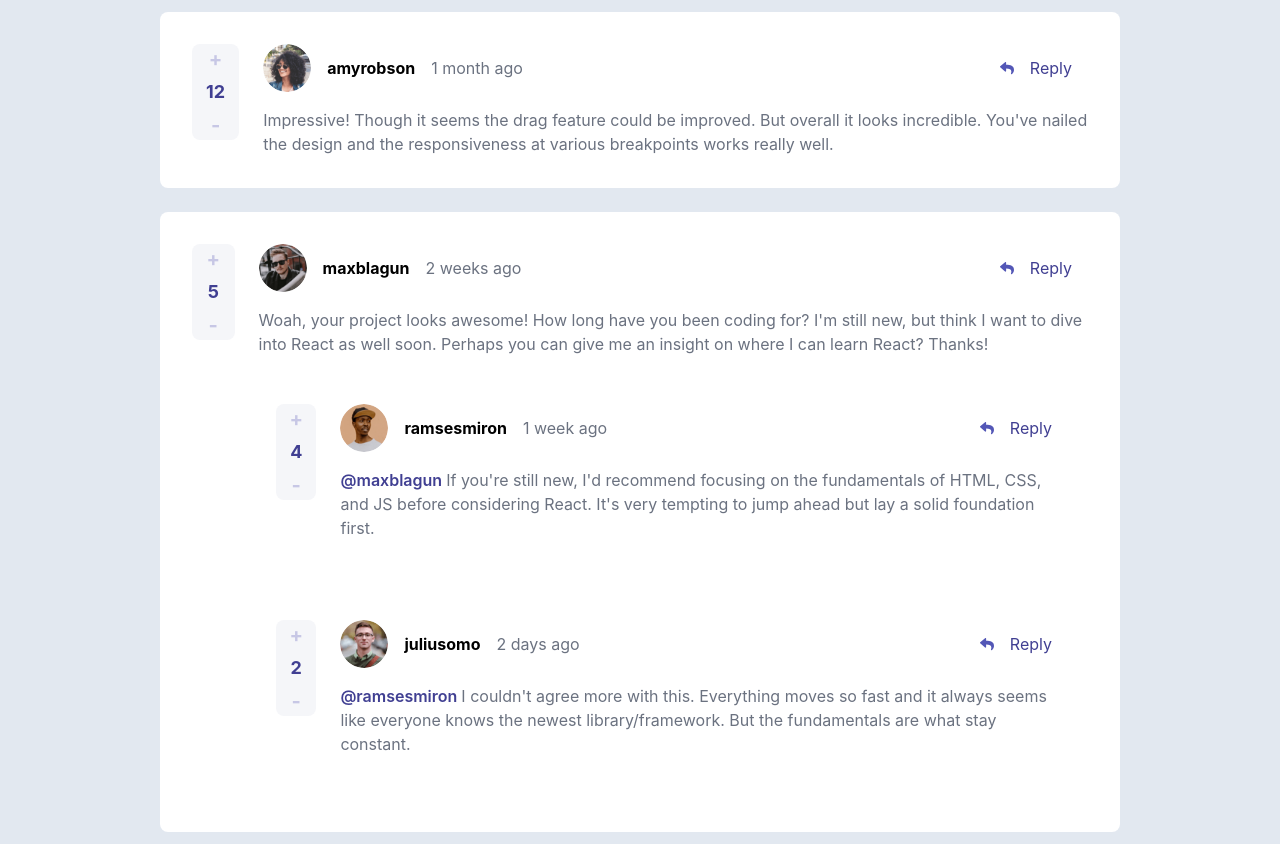
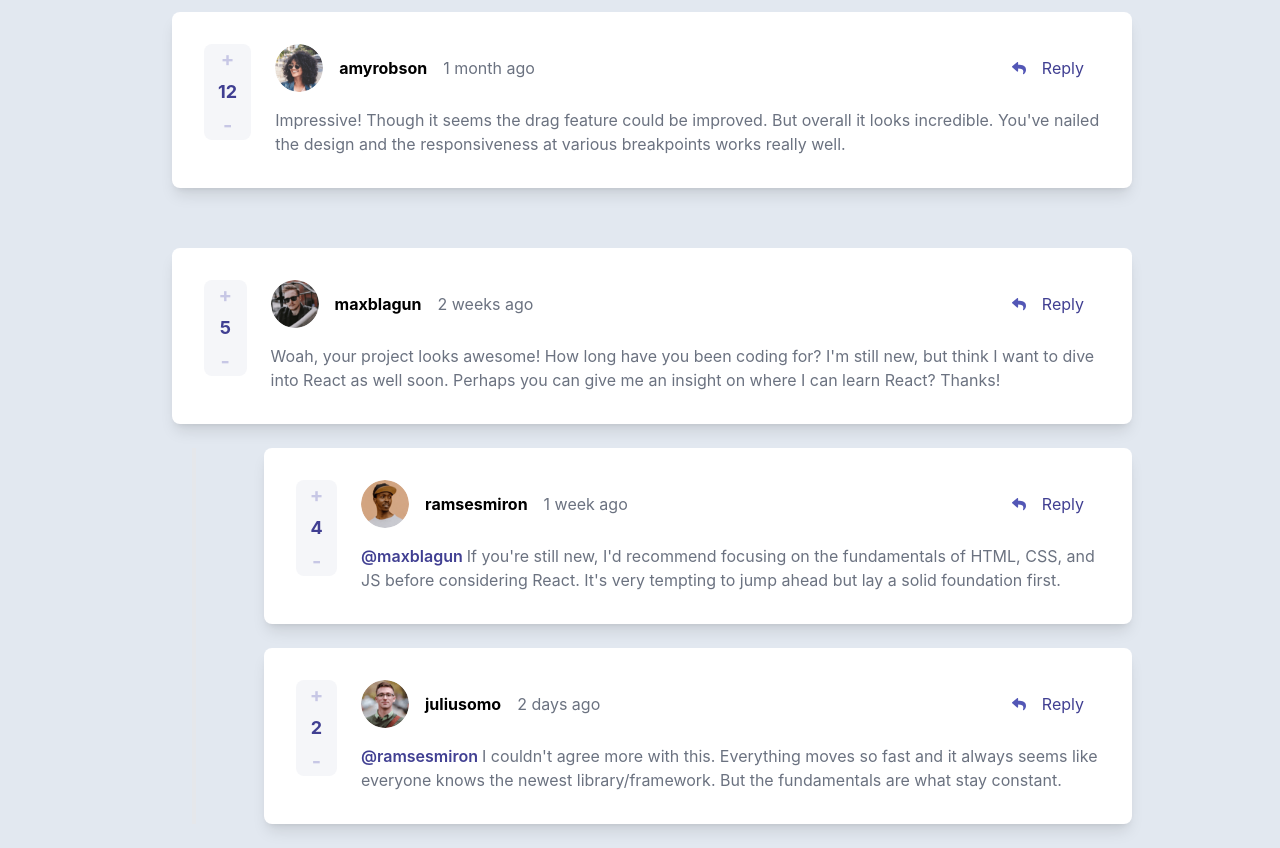
Before and after one commit to Andee-K/Interactive_Comment_Section, a React (Create React App) app: page / in a window 1280 px wide. Built offline with nearby package versions, Linux system fonts and the light colour scheme.

Commit message:
fixed ui comment boxing

```diff
--- a/src/Comment.js
+++ b/src/Comment.js
@@ -1,5 +1,4 @@
 import React, { useState } from "react";
-import Replies from "./Replies";
 import ReplyForm from "./ReplyForm";
 import ProfileHeader from "./ProfileHeader";
 import LikeButton from "./LikeButton.js";
@@ -13,38 +12,29 @@ export default function Comment({ comment, addReply }) {
   };
 
   return (
-    <div className="comment w-full p-8 flex flex-col bg-white rounded-lg m-3">
-        {/* wrapper for likes and rest of content */}
+    <div className="comment w-full p-8 flex flex-col bg-white rounded-lg m-3 mb-6 shadow-lg">
       <div className="flex justify-start w-full space-x-6">
-            {/* like feature */}
-            <LikeButton score={comment.score}/>
-            {/* header and comment content */}
+        <LikeButton score={comment.score} />
         <div className="main-content">
-                {/* header section */}
           <ProfileHeader
             user={comment.user}
             createdAt={comment.createdAt}
             onReplyClick={() => setShowReplyForm(!showReplyForm)}
           />
-                {/* comment content */}
           <p className="mt-4 text-gray-500">
-                    {comment.replyingTo ? (
-                        <span className="text-reply-color font-semibold">@{comment.replyingTo} </span>
-                    ) : ""}
+            {comment.replyingTo && (
+              <span className="text-reply-color font-semibold">
+                @{comment.replyingTo}{" "}
+              </span>
+            )}
             {comment.content}
           </p>
         </div>
       </div>
 
-        <div className="replies">
-            {Array.isArray(comment.replies) && comment.replies.length > 0 && (
-                <Replies replies={comment.replies} addReply={addReply} />
-            )}
-        </div>
-
       {showReplyForm && (
         <div className="reply-form w-full mt-4 pl-8">
-                <ReplyForm onSubmit={(replyText) => handleAddReply(replyText)} />
+          <ReplyForm onSubmit={handleAddReply} />
         </div>
       )}
     </div>
--- a/src/CommentSection.js
+++ b/src/CommentSection.js
@@ -1,5 +1,6 @@
 import React, { useState, useEffect } from "react";
 import Comment from "./Comment";
+import Replies from "./Replies";
 
 export default function CommentSection() {
   const [comments, setComments] = useState([]);
@@ -12,55 +13,60 @@ export default function CommentSection() {
       .then((jsonData) => {
         setComments(jsonData.comments || []);
         setCurrentUser(jsonData.currentUser);
+
         let currId = 0;
         jsonData.comments.forEach((comment) => {
-                    currId += 1
+          currId += 1;
           if (comment.replies && comment.replies.length > 0) {
-                        comment.replies.forEach(() => {
-                            currId += 1
-                        });
+            comment.replies.forEach(() => (currId += 1));
           }
         });
         setNextId(currId);
-                console.log(currId);
       })
       .catch((error) => console.error("Error fetching data:", error));
   }, []);
 
+  // Add a reply
   const addReply = (commentId, replyText, replyingTo) => {
     setNextId((prevId) => prevId + 1);
-    console.log(nextId);
     setComments((currComments) =>
       currComments.map((comment) => {
-            if (comment.id === commentId)  {
+        if (comment.id === commentId) {
           return {
             ...comment,
             replies: [
               ...comment.replies,
               {
-                            "id": nextId,
-                            "content": replyText,
-                            "createdAt": Date.now(),
-                            "score": 0,
-                            "replyingTo": replyingTo,
-                            "user": currentUser
+                id: nextId,
+                content: replyText,
+                createdAt: Date.now(),
+                score: 0,
+                replyingTo: replyingTo,
+                user: currentUser,
+              },
+            ],
+          };
         }
-                    ]
-                }
-            }
+        return comment;
       })
     );
   };
 
   return (
     <div className="flex justify-center min-h-screen">
-        <div className="flex justify-center flex-col items-center w-3/4">
+      <div className="flex flex-col w-3/4 space-y-6">
         {comments.map((comment) => (
-                <Comment
-                    key={comment.id}
-                    comment={comment}
-                    addReply={addReply}
-                />
+          <div key={comment.id}>
+            {/* Render the main comment box */}
+            <Comment comment={comment} addReply={addReply} />
+
+            {/* Render the replies OUTSIDE the main comment's box */}
+            {comment.replies && comment.replies.length > 0 && (
+              <div className="ml-8 mt-2 border-l-4 border-gray-200 pl-4">
+                <Replies replies={comment.replies} addReply={addReply} />
+              </div>
+            )}
+          </div>
         ))}
       </div>
     </div>
--- a/src/Replies.js
+++ b/src/Replies.js
@@ -6,11 +6,7 @@ export default function Replies({ replies, addReply }) {
     <>
       {replies.map((reply) => (
         <div key={reply.id} className="reply w-full mt-4 pl-10">
-                    <Comment
-                        key={reply.id}
-                        comment={reply}
-                        addReply={addReply}
-                    />
+          <Comment key={reply.id} comment={reply} addReply={addReply} />
         </div>
       ))}
     </>
```
Also changed, not shown: src/ReplyForm.js (indentation only). Lines whose indentation alone changed are shown as unchanged.
